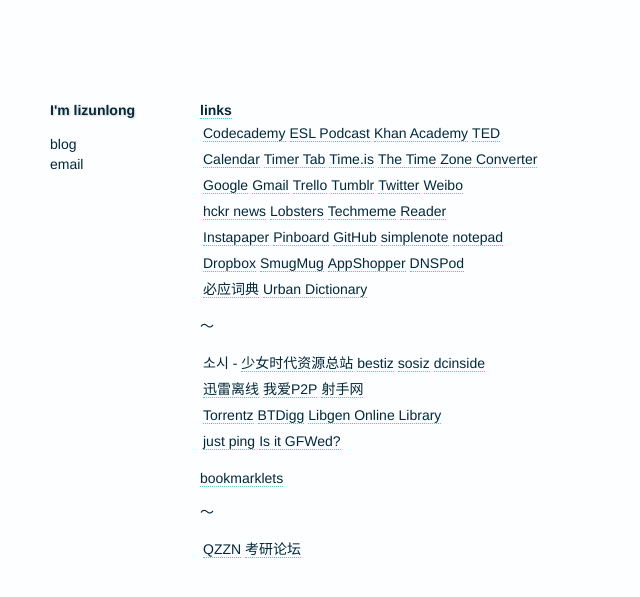
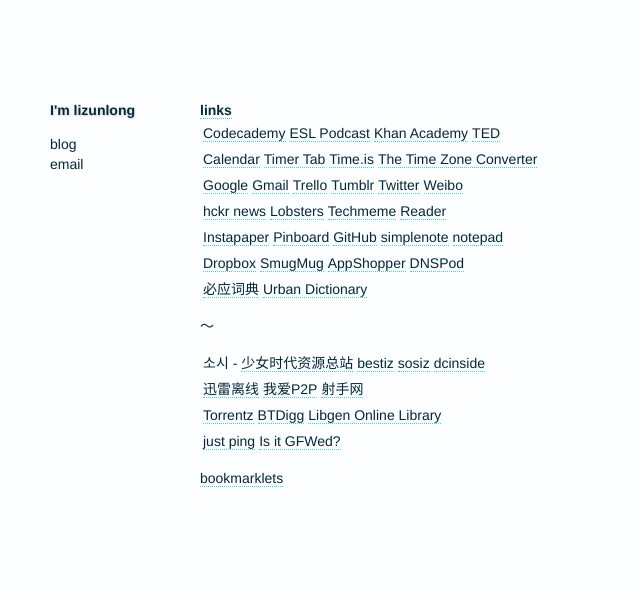
Before and after one commit to lzl/lzl.github.com, a Jekyll site: the page built from _posts/2012-03-12-links.md, in a window 1280 px wide. Shown: the top 597 px of the page, without its empty margins (0-640 px from the left). Built offline with Jekyll 4.4.1, drawn with Linux system fonts in a browser that asks for light colours.

Commit message:
remove qzzn & bbs.kaoyan

```diff
--- a/_posts/2012-03-12-links.md
+++ b/_posts/2012-03-12-links.md
@@ -28,7 +28,3 @@
 [just ping](http://just-ping.com/) | [Is it GFWed?](http://isitgfwed.sinaapp.com/)
 
 [bookmarklets](http://w-shadow.com/bookmarklet-combiner/?bookmarklet=3369)
-
-～
-
-[QZZN](http://bbs.qzzn.com/) | [考研论坛](http://bbs.kaoyan.com/)
```
